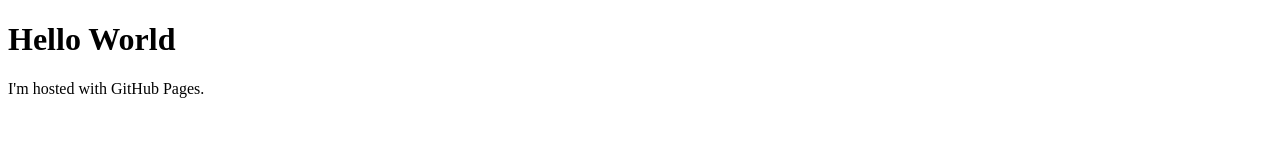
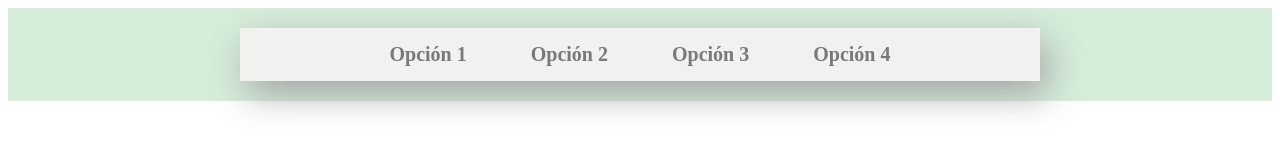
Before and after one commit to MalenaMontecino/CopiaMalenaMontecino.github.io, a plain HTML site: page index.html in a window 1280 px wide. Drawn offline with Linux system fonts and the light colour scheme.

Commit message:
Second commit

```diff
--- /dev/null
+++ b/css/css.css
@@ -0,0 +1,48 @@
+
+/*HEADER*/
+
+header {
+    display: flex;
+    background-color: #a6daaf79;
+    padding: 0.01px;
+  }
+
+
+
+  /*navegador*/
+  .menu {
+    display: inline-block;
+    margin: 0;
+    padding: 0;
+  }
+
+  .menu li {
+    display: inline-block;
+    margin: 0 10px;
+  }
+
+  .menu li a {
+    text-decoration: none;
+    color: #333;
+    font-weight: bold;
+    display: block;
+    padding: 15px 20px;
+    color:rgb(119, 121, 122);
+    font-size: 20px;
+  }
+
+  .menu li a:hover{ /*para cuando aprietes en el menú*/
+    color:rgb(0, 0, 0);
+  }
+
+  .navegacion{
+    width: 800px;
+    margin: 20px auto;
+    background-color: rgb(243, 240, 240);
+    box-shadow: 7px 13px 37px rgb(162, 164, 165);
+    text-align: center;
+  }
+
+  .navegacion ul{ /*para que no sea en formato lista*/
+    list-style: none;
+  }
--- a/index.html
+++ b/index.html
@@ -1,7 +1,23 @@
 <!DOCTYPE html>
 <html>
+
+<head>
+    <meta charset="UTF-8">
+    <meta http-equiv="X-UA-Compatible" content="IE=edge">
+    <meta name="viewport" content="width=device-width, initial-scale=1.0">
+    <title>Título de prueba</title>
+    <link rel="stylesheet" href="css/css.css">
+</head>
 <body>
-<h1>Hello World</h1>
-<p>I'm hosted with GitHub Pages.</p>
+    <header>
+        <nav class="navegacion">
+            <ul class="menu">
+                <li><a href="#">Opción 1</a></li>
+                <li><a href="#">Opción 2</a></li>
+                <li><a href="#">Opción 3</a></li>
+                <li><a href="#">Opción 4</a></li>
+            </ul>
+        </nav>
+    </header>
 </body>
 </html>
```
